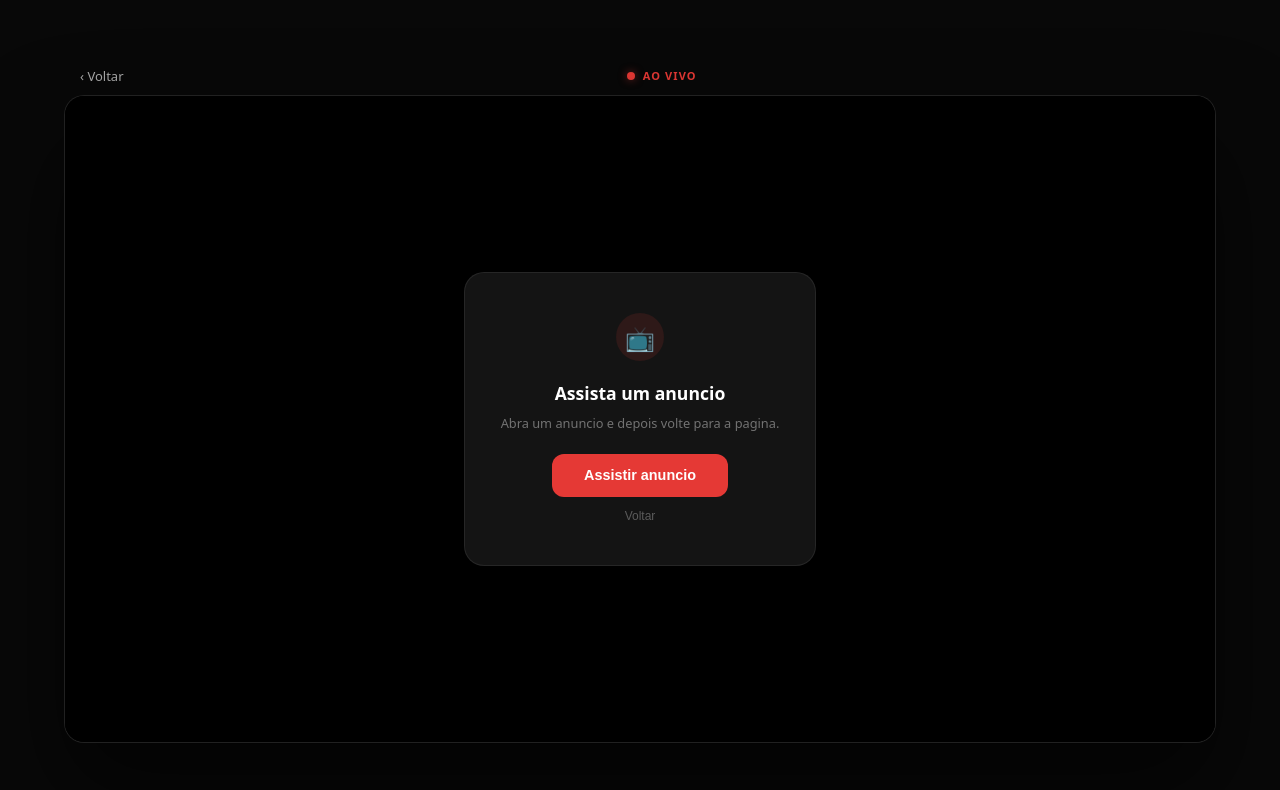
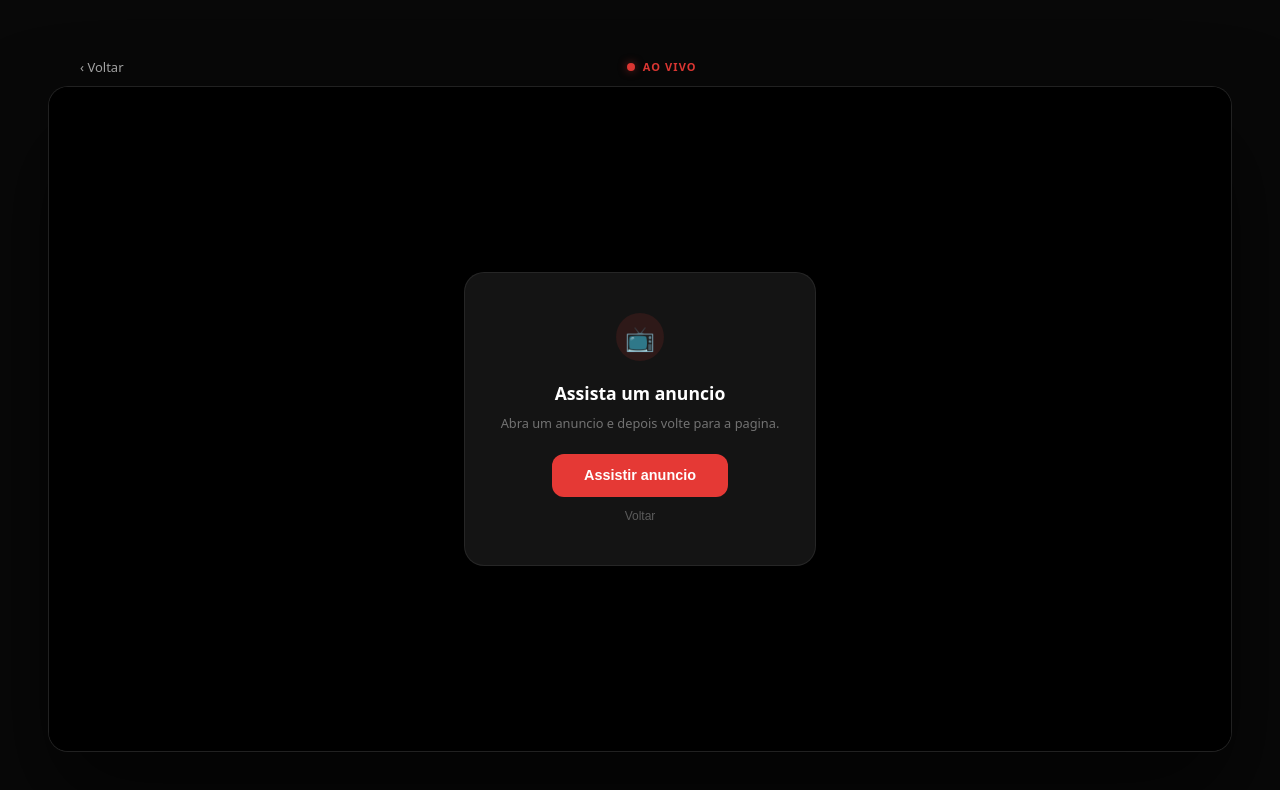
Before and after one commit to Dhavidzn/meu-site-futebol, a plain HTML site: page player.html in a window 1280 px wide. Drawn offline with Linux system fonts and the light colour scheme.

Commit message:
fix: player compatibilidade com Smart TVs (aspect-ratio fallback)

```diff
--- a/player.html
+++ b/player.html
@@ -84,13 +84,15 @@
     .player-wrap {
       position: relative;
       width: 100%;
-      aspect-ratio: 16 / 9;
+      padding-top: 56.25%;
       background: #000;
+      overflow: hidden;
     }
 
     .player-wrap iframe {
       position: absolute;
-      inset: 0;
+      top: 0;
+      left: 0;
       width: 100%;
       height: 100%;
       border: none;
@@ -239,6 +241,17 @@
       }
     }
 
+    @media (min-width: 1280px) {
+      .player-page {
+        padding: 1.5rem 3rem;
+        justify-content: center;
+      }
+
+      .player-card {
+        max-width: 90rem;
+      }
+    }
+
   </style>
 </head>
 
```
